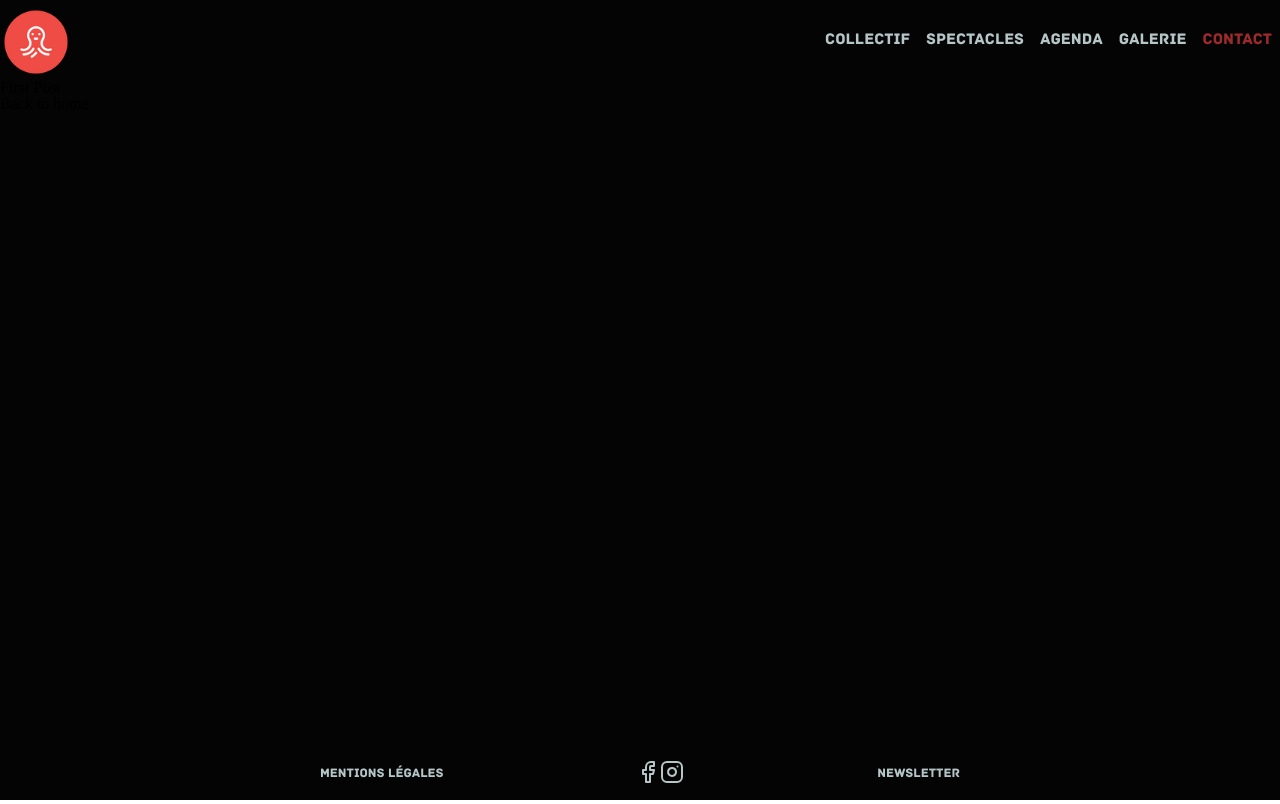
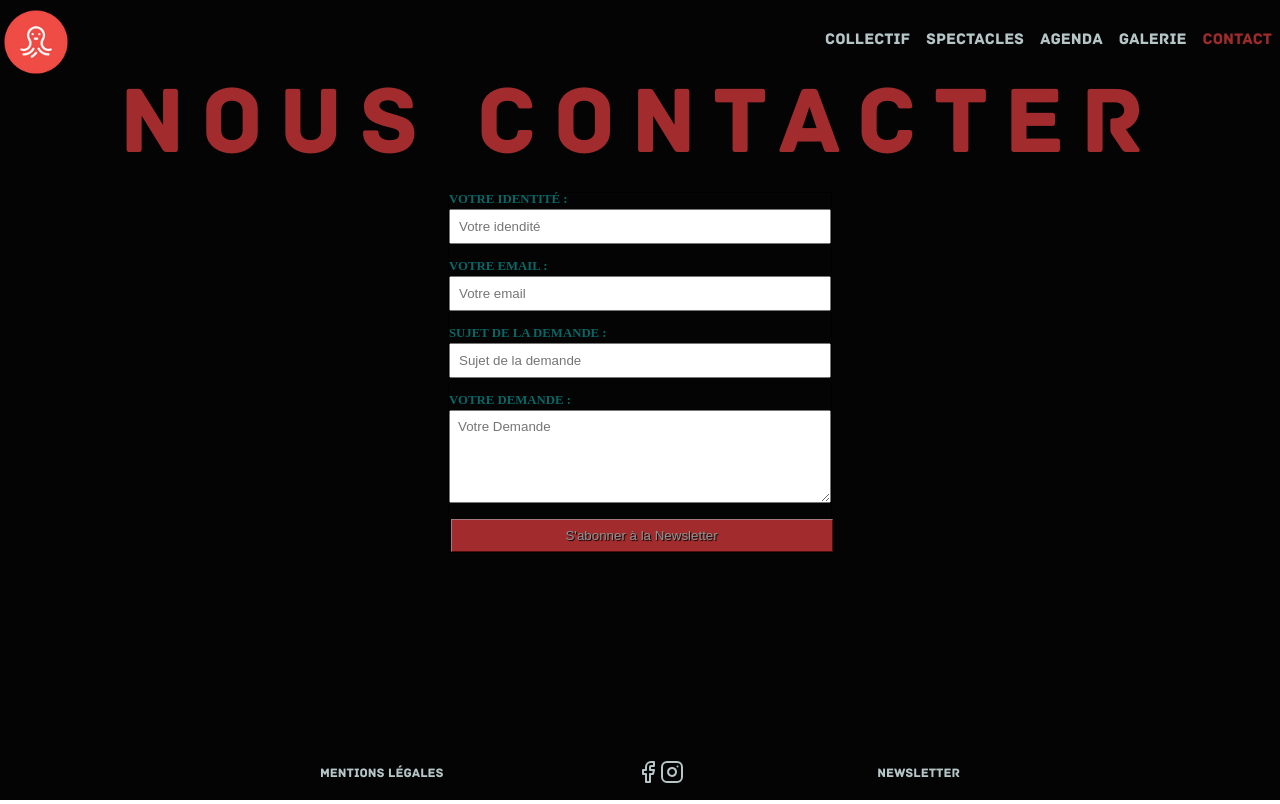
Before and after one commit to mickaelboonen/octopus-nextjs-app, a Next.js app: page /contact in a window 1280 px wide. Built offline with nearby package versions, Linux system fonts and the light colour scheme.

Commit message:
created contact page

```diff
--- /dev/null
+++ b/components/Form/form.module.scss
@@ -0,0 +1,27 @@
+.form__row {
+    display: flex;
+    flex-direction: column;
+    margin-bottom: 1rem;
+
+    &-input,
+    &-textarea  {
+        color: #000;
+        padding: 0.5rem;
+        margin-top: 0.2rem;
+        font-family: 'Arial';
+    }
+
+    &-label {
+        text-transform: uppercase;
+        font-weight: bold;
+        font-size: 0.8em;
+        color: #086766;
+    }
+
+    &-error {
+        margin-top: 0.2rem;
+        color: #d73a3b;
+        // opacity :0.75;
+        font-style: italic;
+    }
+}
--- /dev/null
+++ b/components/Form/input.js
@@ -0,0 +1,26 @@
+import styles from './form.module.scss';
+import classes from '../../utils/classnames';
+
+export default function Input({ error, register, constraint, type, label, name, placeholder, required, classname }) {
+  return (
+    <div className={styles.form__row}>
+        <label
+          className={classes(styles, 'form__row-label')}
+          htmlFor={name}
+        >
+          {label}
+        </label>
+        <input
+          id={name}
+          placeholder={placeholder}
+          type={type}
+          className={classes(styles, 'form__row-input')}
+          {...register(name, {
+            ...required,
+            ...constraint
+          })}
+        />
+        {error[name] && <p className={classes(styles, 'form__row-error')}>{error[name].message} </p>}
+    </div>
+  )
+}
--- /dev/null
+++ b/components/Form/textarea.js
@@ -0,0 +1,41 @@
+import { useEffect } from 'react';
+import styles from './form.module.scss';
+import classes from '../../utils/classnames';
+
+export default function Textarea({ register, name, label, placeholder, required, constraint, error }) {
+  const defineRows = () => {
+    const bodyWidth = document.querySelector('body').offsetWidth;
+    const textareaElement = document.querySelector('textarea');
+    if (bodyWidth < 500) {
+      textareaElement.rows = '3';
+    }
+    else {
+      textareaElement.rows = '5';
+    }
+  }
+  useEffect(() => {
+    defineRows();
+  }, [])
+  return (
+    <div className={styles.form__row}>
+        <label
+          className={classes(styles, 'form__row-label')}
+          htmlFor={name}
+        >
+          {label}
+        </label>
+        <textarea
+          id={name}
+          placeholder={placeholder}
+          type="text"
+          rows="3"
+          className={classes(styles, 'form__row-textarea')}
+          {...register(name, {
+            ...required,
+            ...constraint
+          })}
+        />
+        {error[name] && <p className={classes(styles, 'form__row-error')}>{error[name].message} </p>}
+    </div>
+  );
+};
--- a/components/layout.module.css
+++ b/components/layout.module.css
@@ -285,7 +285,6 @@
   margin: 1rem auto;
   font-family: inherit;
   opacity: 0.75;
-  letter-spacing: 1rem;
 }
 
 .pages__titles__main span:first-child {
@@ -306,6 +305,7 @@
 @media (min-width: 600px) {
   .pages__titles__main {
     font-size: 5em;
+    letter-spacing: 0.5rem;
   }
   .pages__titles__subtitle {
     font-size: 2em;
@@ -315,5 +315,6 @@
 @media (min-width: 800px) {
   .pages__titles__main {
     font-size: 6em;
+    letter-spacing: 1rem;
   }
 }
--- /dev/null
+++ b/pages/contact/contact.module.scss
@@ -0,0 +1,39 @@
+
+@use '../../styles/vars.module';
+
+.contact {
+    // overflow: auto;
+    margin-top: 10vh;
+    width: 80%;
+    margin: auto;
+
+    &__form {
+        border: 1px solid #000;
+
+        &__button{
+            @include vars.button;
+
+            &:focus{
+                @include vars.button-focus;
+            }
+          }
+    }
+}
+
+@media (min-width: 600px) {
+  .contact {
+    width: 70%;
+  }
+}
+
+@media (min-width: 800px) {
+  .contact {
+    width: 50%;
+  }
+}
+
+@media (min-width: 1000px) {
+  .contact {
+    width: 30%;
+  }
+}
--- a/pages/contact/index.js
+++ b/pages/contact/index.js
@@ -1,19 +1,123 @@
-import Head from 'next/head'
-import Link from 'next/link'
-import Layout from '../../components/layout'
+import Head from 'next/head';
+import Link from 'next/link';
+import { useForm } from 'react-hook-form';
+import { useDispatch, useSelector } from 'react-redux';
+
+// Import Components
+import Layout from '../../components/layout';
+import PageTitle from '../../components/page_title';
+
+// Import Styles
+import styles from './contact.module.scss';
+import formStyles from '../../components/Form/form.module.scss';
+
+// Import Actions
+import { registerEmail, unsubscribe } from '../../app/reducer/app';
+import classes from '../../utils/classnames';
+import Input from '../../components/Form/input';
+import Textarea from '../../components/Form/textarea';
 
 export default function Galerie() {
+
+  // State variables
+  const state = useSelector((state) => state.app);
+  const dispatch = useDispatch();
+
+  // Styles classnames
+  const {
+    contact,
+    contact__form__button
+  } = styles;
+
+  const fields = [
+    {
+      name: 'name',
+      type: "name",
+      label: "Votre Identité :",
+      placeholder: "Votre idendité",
+      required: {
+        required: "Merci de renseigner votre identité."
+      },
+      constraint: {
+        min: 3,
+      },
+      classname: '',
+    },
+    {
+      name: 'email',
+      type: "email",
+      label: "Votre Email :",
+      placeholder: "Votre email",
+      required: {
+        required: "Merci de renseigner un email valide."
+      },
+      constraint: {
+        min: 3,
+        pattern: {
+          value: /^[A-Z0-9._%+-]+@[A-Z0-9.-]+\.[A-Z]{2,4}$/i,
+        },
+      },
+      classname: '',
+    },
+    {
+      name: 'subject',
+      type: "text",
+      label: "Sujet de la demande :",
+      placeholder: "Sujet de la demande",
+      required: {
+        required: "Merci de renseigner le sujet de la demande."
+      },
+      constraint: {
+        min: 3,
+      },
+      classname: '',
+    },
+  ];
+  const textareaSettings = {
+    name: 'ticket',
+    label: "Votre Demande :",
+    placeholder: "Votre Demande",
+    required: {
+      required: "Vous n'avez pas formulé votre demande."
+    },
+    constraint: {
+      min: 1,
+      rows: 5,
+    },
+    classname: '',
+  };
+
+
+  // React Hook Form variables
+  const {
+    register,
+    handleSubmit,
+    formState: {
+      errors,
+    },
+  } = useForm();
+
+
+  // On form submit,
+  const onSubmit = (data) => {
+  };
+
+
   return (
     <Layout>
       <Head>
         <title>Galerie des Pieuvres</title>
       </Head>
-      <h1>First Post</h1>
-      <h2>
-        <Link href="/">
-          <a>Back to home</a>
-        </Link>
-      </h2>
+      <PageTitle>
+        Nous Contacter
+      </PageTitle>
+      <div className={contact}>
+        <form className={classes(styles, 'contact__form')} onSubmit={handleSubmit(onSubmit)}>
+          {fields.map((field) => <Input error={errors} key={field.name} register={register} {...field} error={errors} />)}
+          <Textarea register={register} {...textareaSettings}  error={errors} />
+          <button className={contact__form__button} type="submit">S'abonner à la Newsletter</button>
+        </form>
+      </div>
     </Layout>
   )
 }
--- /dev/null
+++ b/styles/_vars.module.scss
@@ -0,0 +1,29 @@
+$light-pink-border: 1px solid #dd9ea9;
+$dark-pink-border: 1px solid #651011;
+
+
+// BUTTONS
+@mixin button {
+    width: 100%;
+    padding: 0.5rem;
+    background-color: #d73a3b;
+    color: #b6c6c7;
+    border-left: $light-pink-border;
+    border-top: $light-pink-border;
+    border-right: $dark-pink-border;
+    border-bottom: $dark-pink-border;
+    margin-left: 0.1rem;
+    height: 100%;
+    // border-radius: 0 25px 25px 0 ;
+    opacity: 0.75;
+    text-shadow: 1px 1px 1px #000;
+  }
+  @mixin button-focus {
+    background-color: #d73a3b;
+    border-right: $light-pink-border;
+    border-bottom: $light-pink-border;
+    border-left: $dark-pink-border;
+    border-top: $dark-pink-border;
+    color: #000;
+    text-shadow: 1px 1px 1px #b6c6c7;
+    }
--- /dev/null
+++ b/utils/classnames.js
@@ -0,0 +1,12 @@
+  // https://stackoverflow.com/questions/65912413/how-to-add-multiple-classnames-to-nextjs-elements
+const classes = (styles, classes) => {
+  const list = classes.split(' ');
+
+  classes = '';
+  for (const className of list) {
+    classes += `${styles[className]} `
+  }
+    return classes;
+};
+
+export default classes;
```
Also changed, not shown: pages/newsletter/index.js (+11 -8 lines).
